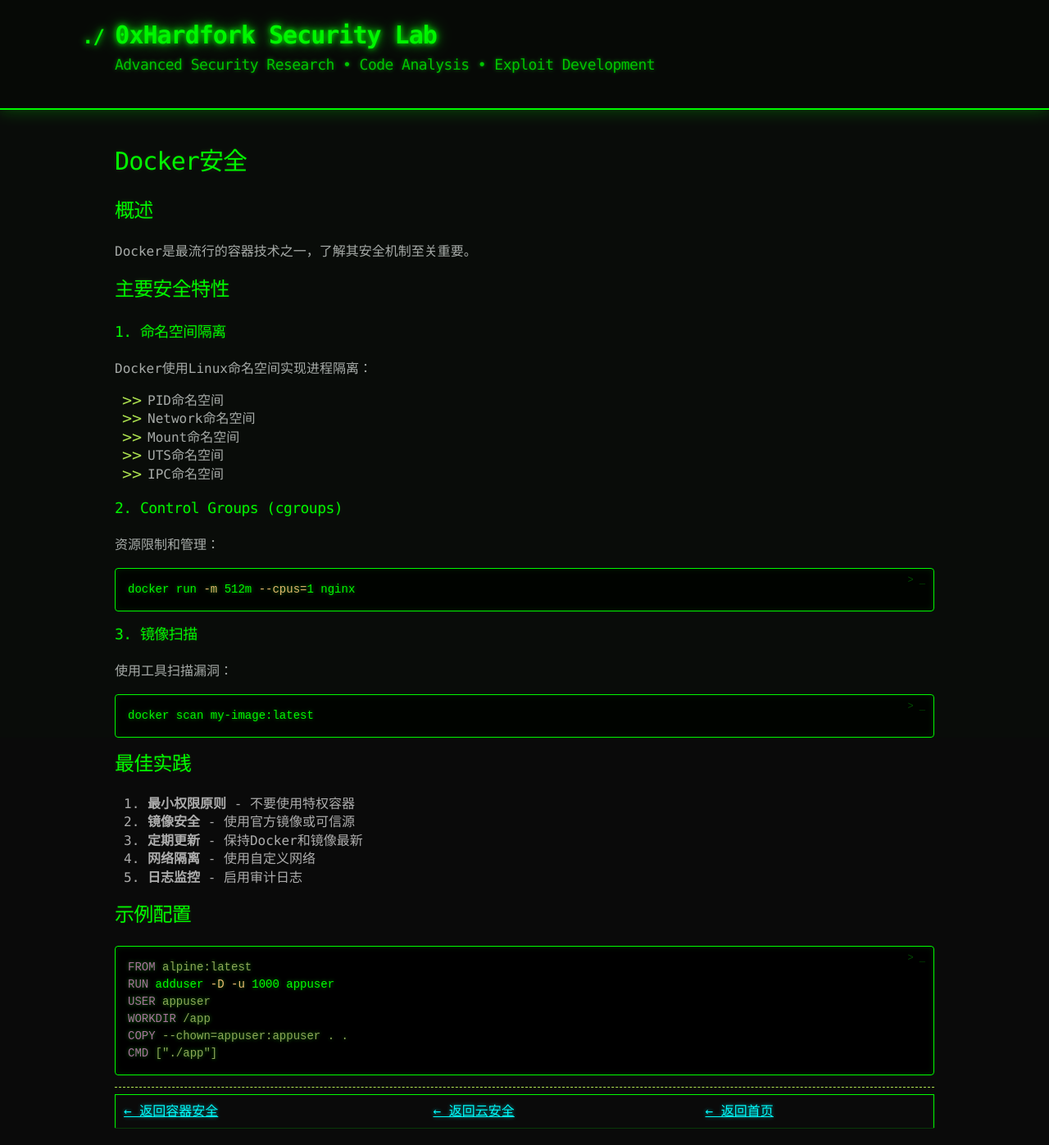
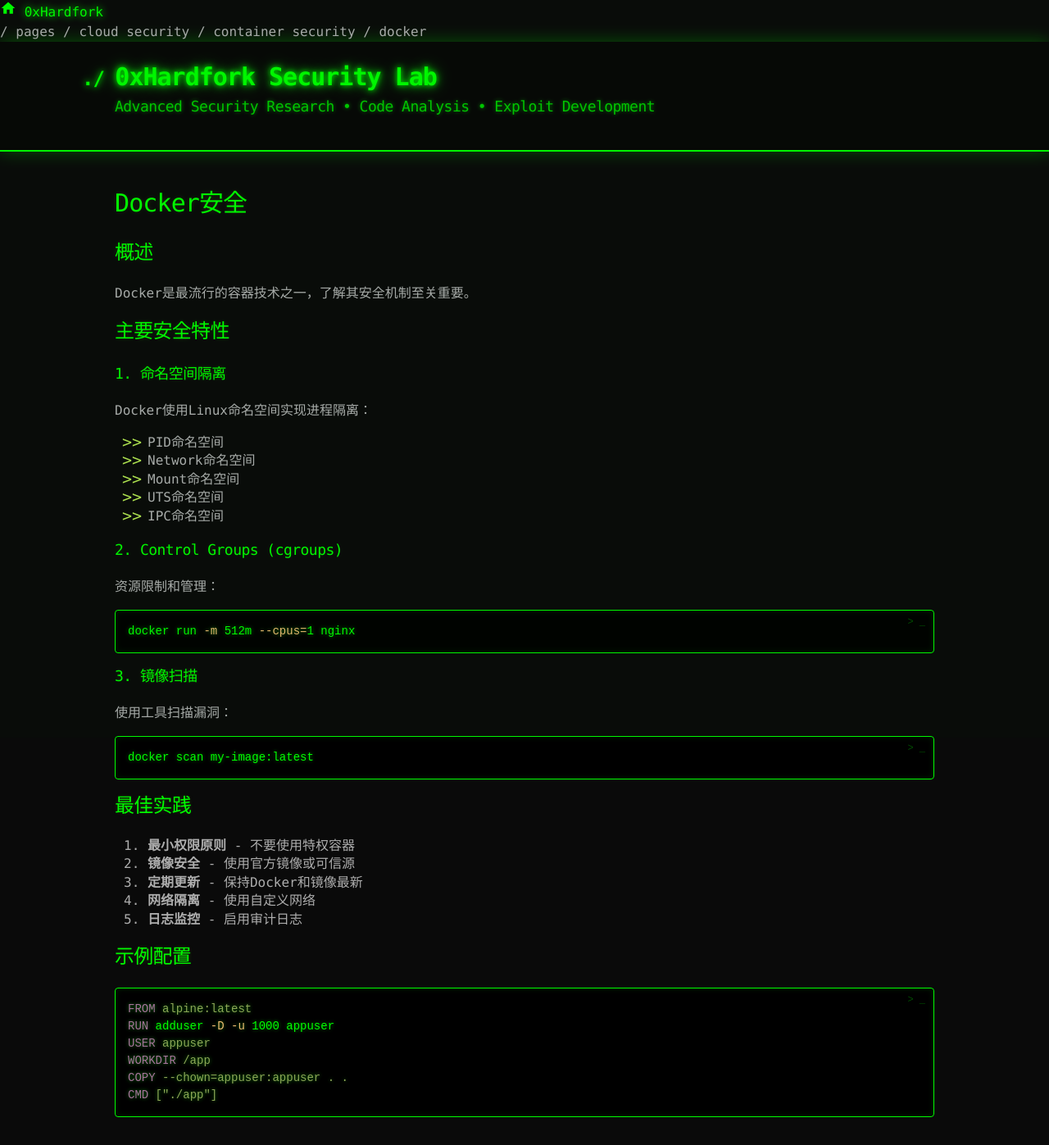
Before and after one commit to 0xHardfork/0xHardfork.github.io, a Jekyll site: the page built from pages/cloud-security/container-security/docker.md, in a window 1280 px wide. Shown: the whole page at 82% size. Built offline with Jekyll 4.4.1, drawn with Linux system fonts in a browser that asks for light colours.

Commit message:
Initial commit

````diff
--- /dev/null
+++ b/_includes/top-nav.html
@@ -0,0 +1,23 @@
+<!-- 固定顶部导航栏 - 仅在非首页显示 -->
+{% unless page.url == "/" or page.url == "/index.html" %}
+<nav class="top-nav">
+    <div class="nav-container">
+        <a href="/" class="nav-home" title="返回首页">
+            <svg width="20" height="20" viewBox="0 0 24 24" fill="currentColor">
+                <path d="M10 20v-6h4v6h5v-8h3L12 3 2 12h3v8z" />
+            </svg>
+            <span>0xHardfork</span>
+        </a>
+
+        <div class="nav-path">
+            {% assign path_parts = page.url | split: "/" %}
+            {% for part in path_parts %}
+            {% unless part == "" or part == "index.html" %}
+            <span class="path-separator">/</span>
+            <span class="path-part">{{ part | replace: ".html", "" | replace: "-", " " }}</span>
+            {% endunless %}
+            {% endfor %}
+        </div>
+    </div>
+</nav>
+{% endunless %}
--- a/_layouts/default.html
+++ b/_layouts/default.html
@@ -12,6 +12,8 @@
 </head>
 
 <body>
+
+  {% include top-nav.html %}
 
   <header>
     <div class="container">
--- a/pages/cloud-security/container-security/docker.md
+++ b/pages/cloud-security/container-security/docker.md
@@ -52,7 +52,3 @@ WORKDIR /app
 COPY --chown=appuser:appuser . .
 CMD ["./app"]
 ```
-
----
-
-[← 返回容器安全](./) | [← 返回云安全](../) | [← 返回首页](/)
````
Also changed, not shown: pages/cloud-security/container-security/index.md (+0 -4 lines), pages/cloud-security/index.md (+0 -4 lines).
